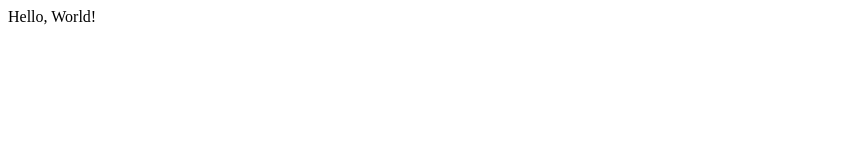
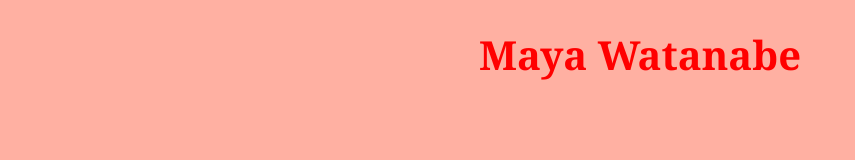
Before and after one commit to MayaaaWatanabe/MayaaaWatanabe.github.io, a plain HTML site: page index.html in a window 1280 px wide. Shown: the whole page, without its empty margins (0-855 px from the left). Drawn offline with Linux system fonts and the light colour scheme.

Commit message:
Header and background color

```diff
--- a/index.html
+++ b/index.html
@@ -1,10 +1,13 @@
 <!DOCTYPE html>
 <html lang="en">
+
     <head>
         <meta charset="UTF-8">
         <title>Hello, World!</title>
+        <link rel="stylesheet" href="style.css">
     </head>
     <body>
-        Hello, World!
+        <h1>Maya Watanabe</h1>
+
     </body>
 </html>
--- /dev/null
+++ b/style.css
@@ -0,0 +1,9 @@
+h1 {
+text-align:center;
+color:red;
+font-family: "Georgia", Georgia;
+font-size: 250%
+}
+body{
+background-color:rgba(255, 99, 71, 0.5);
+}
```
Also changed, not shown: border.css (added).
